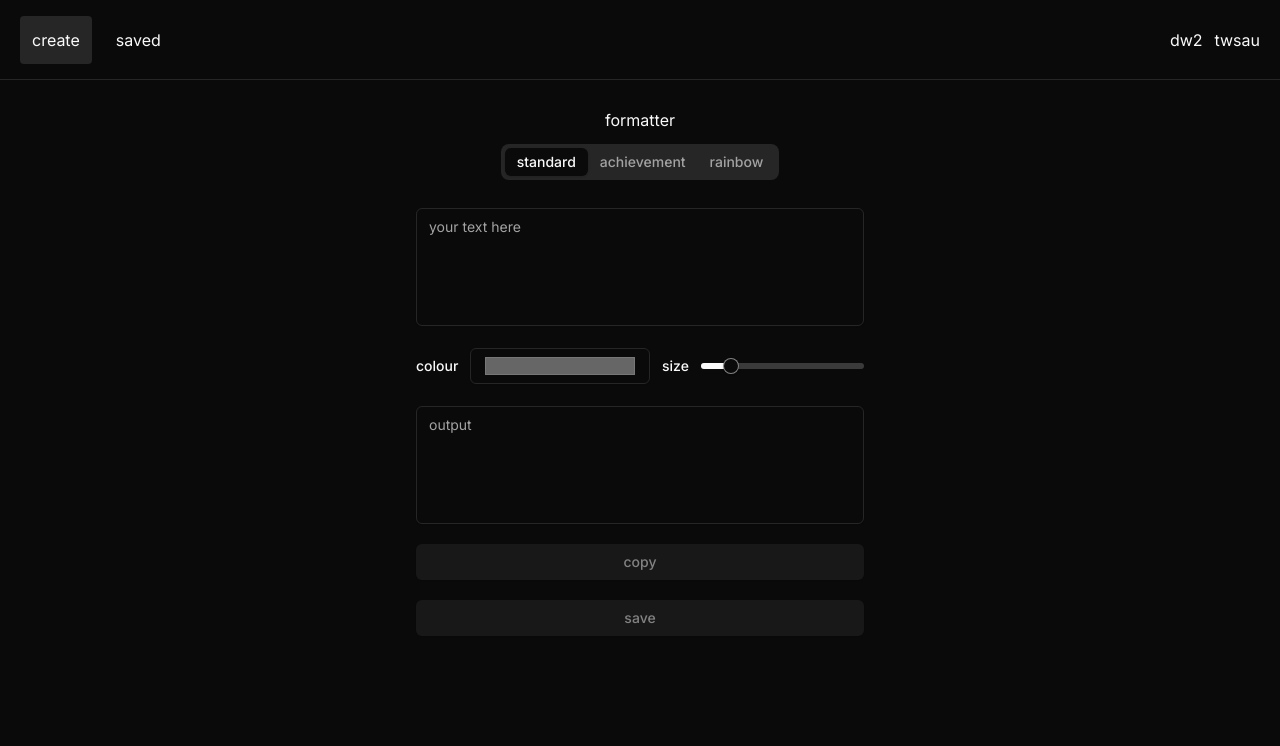
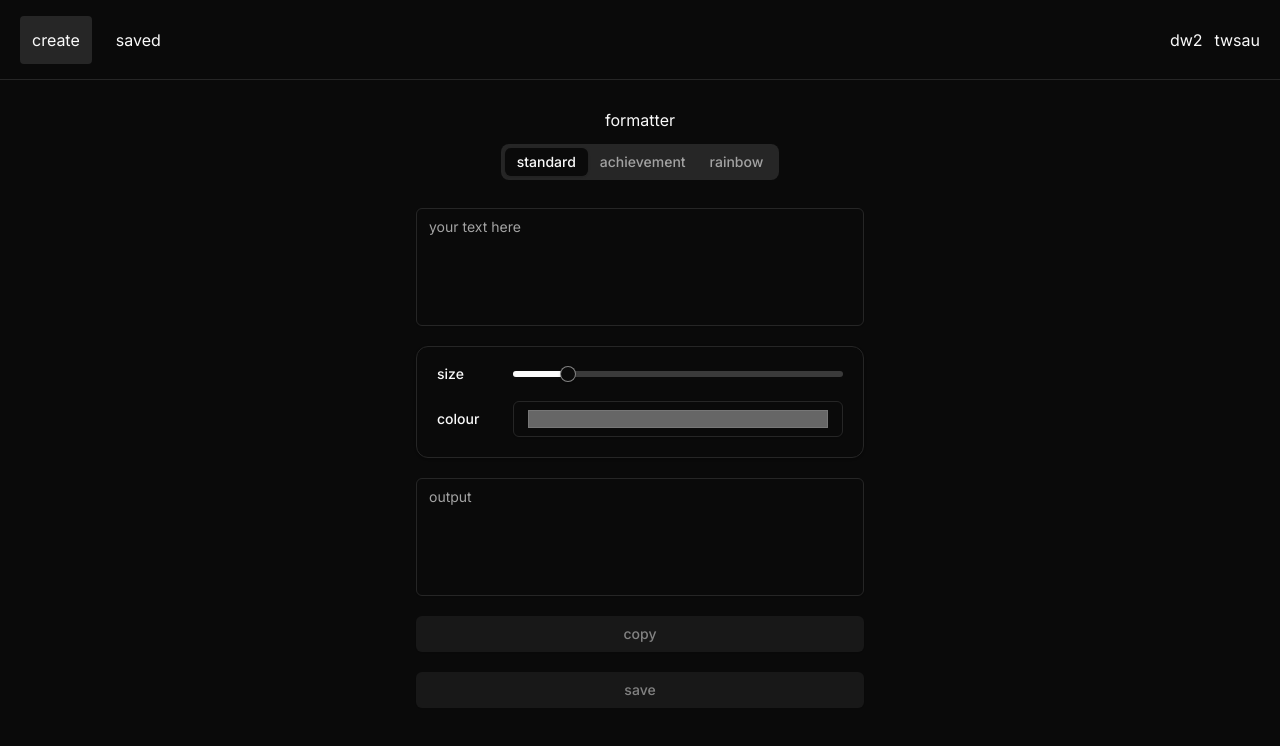
Before and after one commit to twsau/dw2-text-generator, a Next.js app: page / in a window 1280 px wide. Shown: the top 746 px of the page. Built offline with nearby package versions, Linux system fonts and the light colour scheme.

Commit message:
tidy up, better styling

```diff
--- a/app/layout.tsx
+++ b/app/layout.tsx
@@ -4,7 +4,7 @@ import type { Metadata } from "next";
 import { Inter } from "next/font/google";
 import { Toaster } from "@/components/ui/toaster";
 import { ZustandHydrate } from "@/state/ZustandHydrate";
-import { NavLink } from "@/components/Navlink";
+import { Header } from "@/components/Header";
 
 const inter = Inter({ subsets: ["latin"] });
 
@@ -21,26 +21,7 @@ export default function RootLayout({
   return (
     <html className="h-full" lang="en">
       <body className={cn(inter.className, "h-full dark")}>
-        <header className="fixed w-full border-b p-5 flex justify-between gap-3 h-20 items-center">
-          <NavLink href="/" text="create" />
-          <NavLink href="/saved" text="saved" />
-          <div className="ml-auto flex gap-3">
-            <a
-              className="hover:underline"
-              href="https://store.steampowered.com/app/667530/Drunken_Wrestlers_2/"
-              target="_blank"
-            >
-              dw2
-            </a>
-            <a
-              className="hover:underline"
-              href="https://x.com/_twsau"
-              target="_blank"
-            >
-              twsau
-            </a>
-          </div>
-        </header>
+        <Header />
         <main className="max-w-lg mx-auto relative top-24 p-3">{children}</main>
         <Toaster />
         <ZustandHydrate />
--- /dev/null
+++ b/components/Controls/Colour.tsx
@@ -0,0 +1,20 @@
+"use client";
+
+import { Input } from "../ui/input";
+import { Field } from "./Field";
+
+interface Props {
+  onChange: (colour: string) => void;
+  value: string;
+}
+
+export const Colour: React.FC<Props> = ({ onChange, value }) => (
+  <Field label="colour">
+    <Input
+      id="colour"
+      onChange={(e) => onChange(e.target.value)}
+      type="color"
+      value={value}
+    />
+  </Field>
+);
--- /dev/null
+++ b/components/Controls/Field.tsx
@@ -0,0 +1,15 @@
+import { Label } from "../ui/label";
+
+interface Props {
+  children: React.ReactNode;
+  label: string;
+}
+
+export const Field: React.FC<Props> = ({ children, label }) => (
+  <fieldset className="flex justify-between items-center gap-3 w-full">
+    <Label className="w-16 flex-none" htmlFor="size">
+      {label}
+    </Label>
+    {children}
+  </fieldset>
+);
--- /dev/null
+++ b/components/Controls/Size.tsx
@@ -0,0 +1,21 @@
+"use client";
+
+import { Slider } from "@/components/ui/slider";
+import { Field } from "./Field";
+
+interface Props {
+  onChange: (size: number) => void;
+  value: number;
+}
+
+export const Size: React.FC<Props> = ({ onChange, value }) => (
+  <Field label="size">
+    <Slider
+      id="size"
+      max={50}
+      min={10}
+      onValueChange={(val) => onChange(val[0])}
+      value={[value]}
+    />
+  </Field>
+);
--- a/components/Formatter/Achievement/index.tsx
+++ b/components/Formatter/Achievement/index.tsx
@@ -3,7 +3,6 @@
 import { InputArea } from "@/components/InputArea";
 import { OutputArea } from "@/components/OutputArea";
 import { Button } from "@/components/ui/button";
-import { Spacer } from "@/components/ui/spacer";
 import { useToast } from "@/components/ui/use-toast";
 import { saveMessage, useMessages } from "@/state/messages";
 import { useEffect, useState } from "react";
@@ -22,7 +21,6 @@ export const AchievementFormatter = () => {
   return (
     <>
       <InputArea onChange={setInput} value={input} />
-      <Spacer />
       <OutputArea value={output} />
       <CopyButton text={output} />
       <Button
--- a/components/Formatter/Rainbow/index.tsx
+++ b/components/Formatter/Rainbow/index.tsx
@@ -5,9 +5,10 @@ import { OutputArea } from "@/components/OutputArea";
 import { useEffect, useState } from "react";
 import { CopyButton } from "../CopyButton";
 import { formatRainbow } from "./format";
-import { Slider } from "@/components/ui/slider";
-import { Label } from "@/components/ui/label";
+
 import { SaveButton } from "../SaveButton";
+import { Size } from "@/components/Controls/Size";
+import { OptionsCard } from "@/components/OptionsCard";
 
 export const RainbowFormatter = () => {
   const [input, setInput] = useState("");
@@ -21,14 +22,9 @@ export const RainbowFormatter = () => {
   return (
     <>
       <InputArea onChange={setInput} value={input} />
-      <Label htmlFor="size">size</Label>
-      <Slider
-        id="size"
-        max={50}
-        min={10}
-        onValueChange={(val) => setSize(val[0])}
-        value={[size]}
-      />
+      <OptionsCard>
+        <Size onChange={setSize} value={size} />
+      </OptionsCard>
       <OutputArea value={output} />
       <CopyButton text={output} />
       <SaveButton formatter="rainbow" text={output} />
--- a/components/Formatter/Standard/index.tsx
+++ b/components/Formatter/Standard/index.tsx
@@ -1,54 +1,35 @@
 "use client";
 
 import { InputArea } from "@/components/InputArea";
-import { Options } from "@/components/Options";
 import { OutputArea } from "@/components/OutputArea";
-import { Button } from "@/components/ui/button";
-import { useToast } from "@/components/ui/use-toast";
-import { saveMessage, useMessages } from "@/state/messages";
 import { useEffect, useState } from "react";
 import { CopyButton } from "../CopyButton";
+import { SaveButton } from "../SaveButton";
+import { Size } from "@/components/Controls/Size";
+import { Colour } from "@/components/Controls/Colour";
+import { OptionsCard } from "@/components/OptionsCard";
 
 export const StandardFormatter = () => {
   const [input, setInput] = useState("");
-  const [options, setOptions] = useState({
-    colour: "#666666",
-    size: 16,
-  });
   const [output, setOutput] = useState("");
-  const { toast } = useToast();
-  const { standard: messages } = useMessages();
+  const [size, setSize] = useState(16);
+  const [colour, setColour] = useState("#666666");
 
   useEffect(() => {
     if (!input) return;
-    setOutput(
-      `<size=${options.size}><color=${options.colour}>${input}</color></size>`
-    );
-  }, [input, options]);
+    setOutput(`<size=${size}><color=${colour}>${input}</color></size>`);
+  }, [colour, input, size]);
 
   return (
     <>
       <InputArea onChange={setInput} value={input} />
-      <Options
-        onChange={(key, value) => setOptions({ ...options, [key]: value })}
-        value={options}
-      />
+      <OptionsCard>
+        <Size onChange={setSize} value={size} />
+        <Colour onChange={setColour} value={colour} />
+      </OptionsCard>
       <OutputArea value={output} />
       <CopyButton text={output} />
-      <Button
-        disabled={
-          !output || !!messages.find((message) => message.string === output)
-        }
-        variant="secondary"
-        onClick={() => {
-          saveMessage(output, "standard");
-          toast({
-            description: "message saved!",
-          });
-        }}
-      >
-        save
-      </Button>
+      <SaveButton formatter="standard" text={output} />
     </>
   );
 };
--- /dev/null
+++ b/components/Header.tsx
@@ -0,0 +1,24 @@
+import { NavLink } from "@/components/Navlink";
+
+export const Header = () => (
+  <header className="fixed w-full border-b p-5 flex justify-between gap-3 h-20 items-center bg-background z-10">
+    <NavLink href="/" text="create" />
+    <NavLink href="/saved" text="saved" />
+    <div className="ml-auto flex gap-3">
+      <a
+        className="hover:underline"
+        href="https://store.steampowered.com/app/667530/Drunken_Wrestlers_2/"
+        target="_blank"
+      >
+        dw2
+      </a>
+      <a
+        className="hover:underline"
+        href="https://x.com/_twsau"
+        target="_blank"
+      >
+        twsau
+      </a>
+    </div>
+  </header>
+);
--- a/components/Options.tsx
+++ /dev/null
@@ -1,30 +0,0 @@
-import { Input } from "./ui/input";
-import { Label } from "./ui/label";
-import { Slider } from "./ui/slider";
-
-interface Props {
-  onChange: (key: string, value: string) => void;
-  value: {
-    colour: string;
-    size: number;
-  };
-}
-
-export const Options: React.FC<Props> = ({ onChange, value }) => (
-  <div className="flex justify-center text-center gap-3 items-center h-10">
-    <Label htmlFor="colour">colour</Label>
-    <Input
-      id="colour"
-      onChange={(e) => onChange("colour", e.target.value)}
-      type="color"
-      value={value.colour}
-    />
-    <Label htmlFor="size">size</Label>
-    <Slider
-      max={50}
-      min={10}
-      onValueChange={(val) => onChange("size", val[0].toString())}
-      value={[value.size]}
-    />
-  </div>
-);
--- /dev/null
+++ b/components/OptionsCard.tsx
@@ -0,0 +1,11 @@
+import { Card, CardContent } from "./ui/card";
+
+interface Props {
+  children: React.ReactNode;
+}
+
+export const OptionsCard: React.FC<Props> = ({ children }) => (
+  <Card>
+    <CardContent className="flex flex-col gap-5 p-5">{children}</CardContent>
+  </Card>
+);
--- /dev/null
+++ b/components/ui/card.tsx
@@ -0,0 +1,76 @@
+import * as React from "react"
+
+import { cn } from "@/lib/utils"
+
+const Card = React.forwardRef<
+  HTMLDivElement,
+  React.HTMLAttributes<HTMLDivElement>
+>(({ className, ...props }, ref) => (
+  <div
+    ref={ref}
+    className={cn(
+      "rounded-xl border bg-card text-card-foreground shadow",
+      className
+    )}
+    {...props}
+  />
+))
+Card.displayName = "Card"
+
+const CardHeader = React.forwardRef<
+  HTMLDivElement,
+  React.HTMLAttributes<HTMLDivElement>
+>(({ className, ...props }, ref) => (
+  <div
+    ref={ref}
+    className={cn("flex flex-col space-y-1.5 p-6", className)}
+    {...props}
+  />
+))
+CardHeader.displayName = "CardHeader"
+
+const CardTitle = React.forwardRef<
+  HTMLParagraphElement,
+  React.HTMLAttributes<HTMLHeadingElement>
+>(({ className, ...props }, ref) => (
+  <h3
+    ref={ref}
+    className={cn("font-semibold leading-none tracking-tight", className)}
+    {...props}
+  />
+))
+CardTitle.displayName = "CardTitle"
+
+const CardDescription = React.forwardRef<
+  HTMLParagraphElement,
+  React.HTMLAttributes<HTMLParagraphElement>
+>(({ className, ...props }, ref) => (
+  <p
+    ref={ref}
+    className={cn("text-sm text-muted-foreground", className)}
+    {...props}
+  />
+))
+CardDescription.displayName = "CardDescription"
+
+const CardContent = React.forwardRef<
+  HTMLDivElement,
+  React.HTMLAttributes<HTMLDivElement>
+>(({ className, ...props }, ref) => (
+  <div ref={ref} className={cn("p-6 pt-0", className)} {...props} />
+))
+CardContent.displayName = "CardContent"
+
+const CardFooter = React.forwardRef<
+  HTMLDivElement,
+  React.HTMLAttributes<HTMLDivElement>
+>(({ className, ...props }, ref) => (
+  <div
+    ref={ref}
+    className={cn("flex items-center p-6 pt-0", className)}
+    {...props}
+  />
+))
+CardFooter.displayName = "CardFooter"
+
+export { Card, CardHeader, CardFooter, CardTitle, CardDescription, CardContent }
--- a/components/ui/spacer.tsx
+++ /dev/null
@@ -1 +0,0 @@
-export const Spacer = () => <div className="h-10" />;
```
